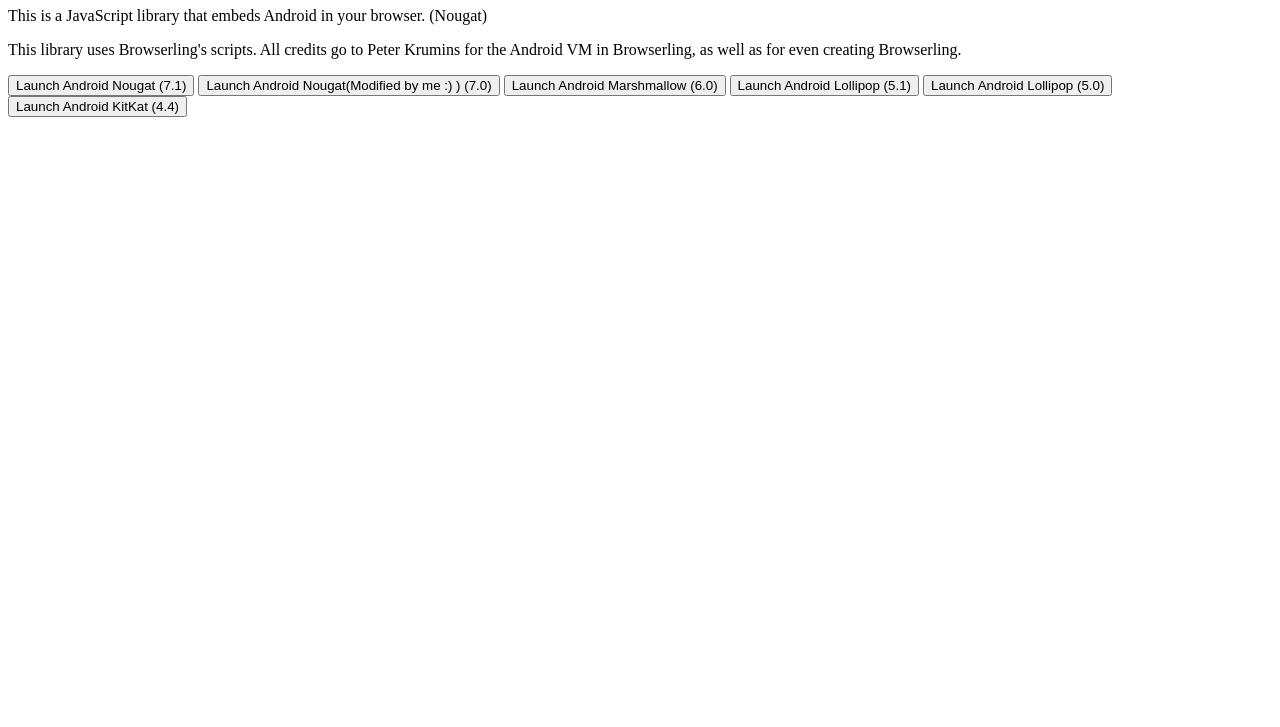
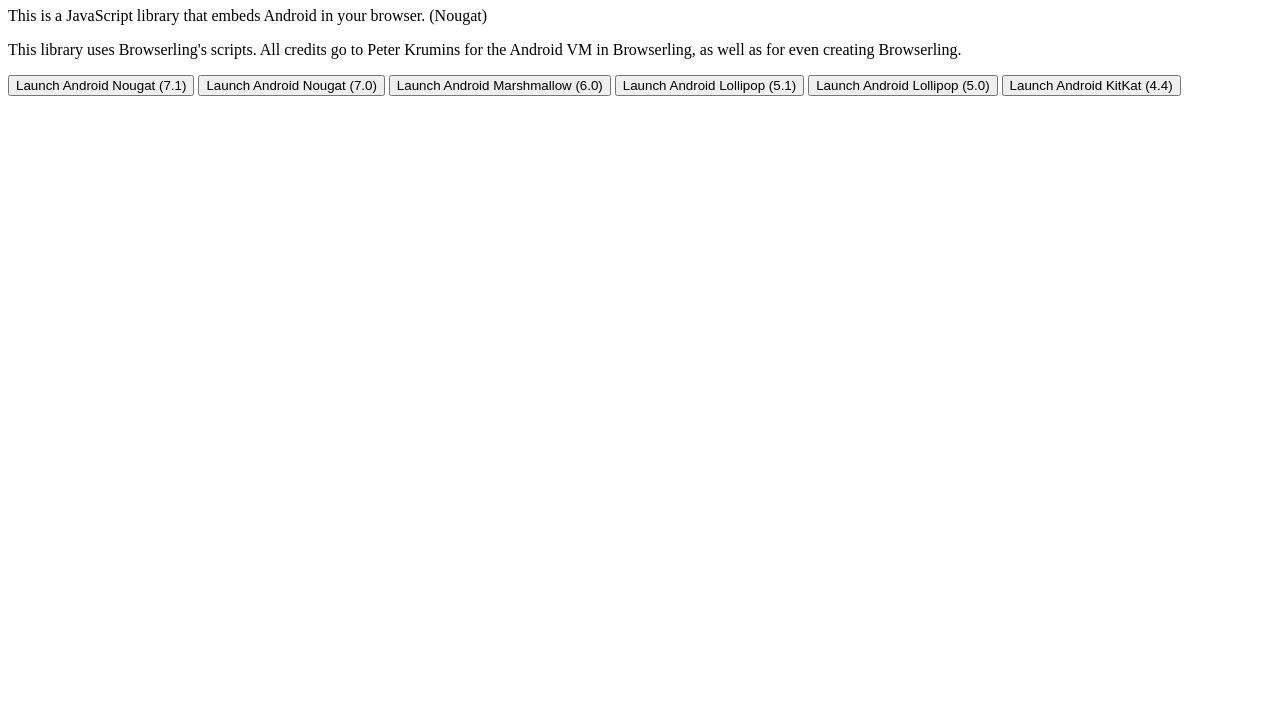
Before and after one commit to TechGeekUnited/Android-Emulator, a plain HTML site: page nougat.glitch.me/index.html in a window 1280 px wide. Shown: the part 73-800 px from the top of the page. Drawn offline with Linux system fonts and the light colour scheme.

Commit message:
Update index.html

```diff
--- a/nougat.glitch.me/index.html
+++ b/nougat.glitch.me/index.html
@@ -13,7 +13,7 @@
     Launch Android Nougat (7.1)
   </button>
     <button onclick="nougat.launch('#display', '7.0', true, true);">
-    Launch Android Nougat(Modified by me :) ) (7.0)
+    Launch Android Nougat (7.0)
   </button>
     <button onclick="nougat.launch('#display', '6.0', true, true);">
     Launch Android Marshmallow (6.0)
```
